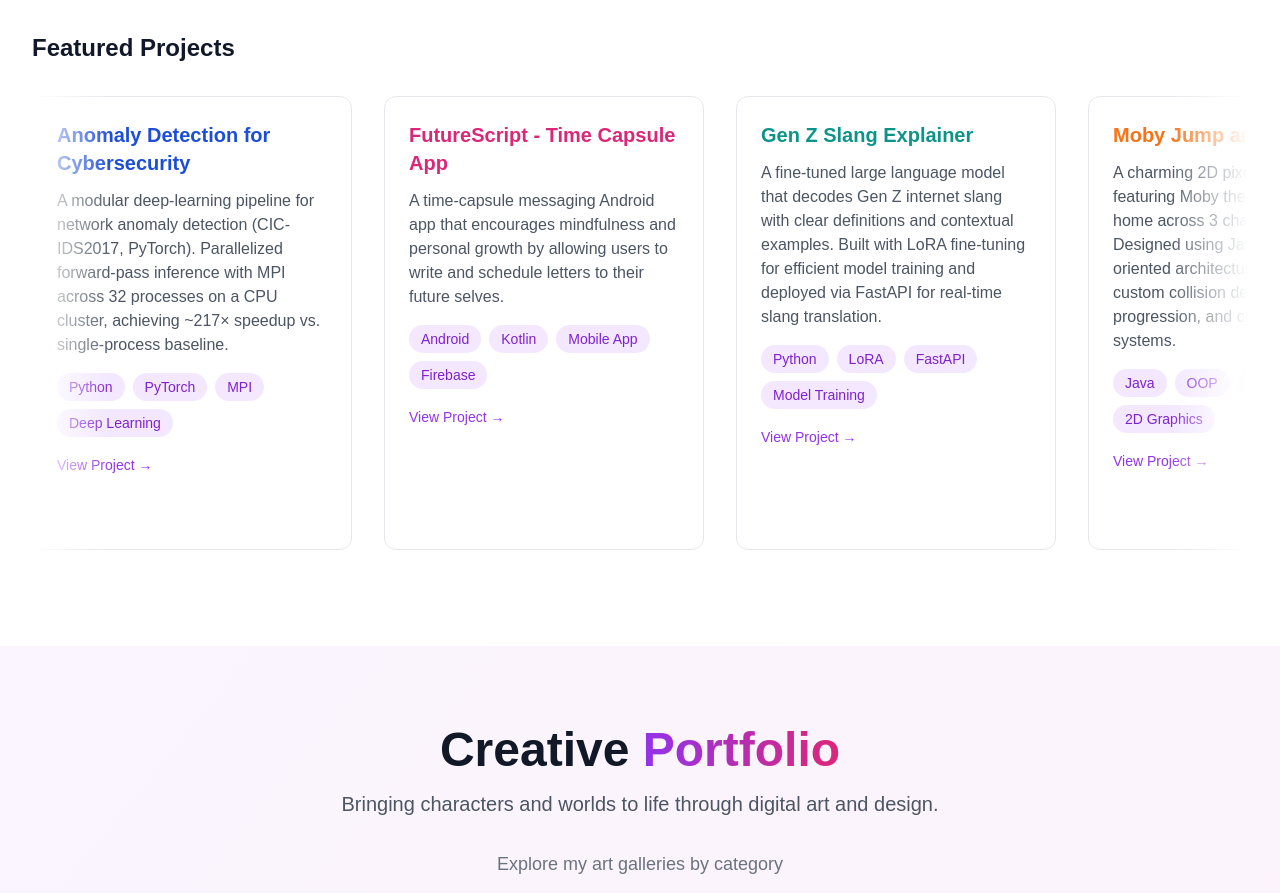
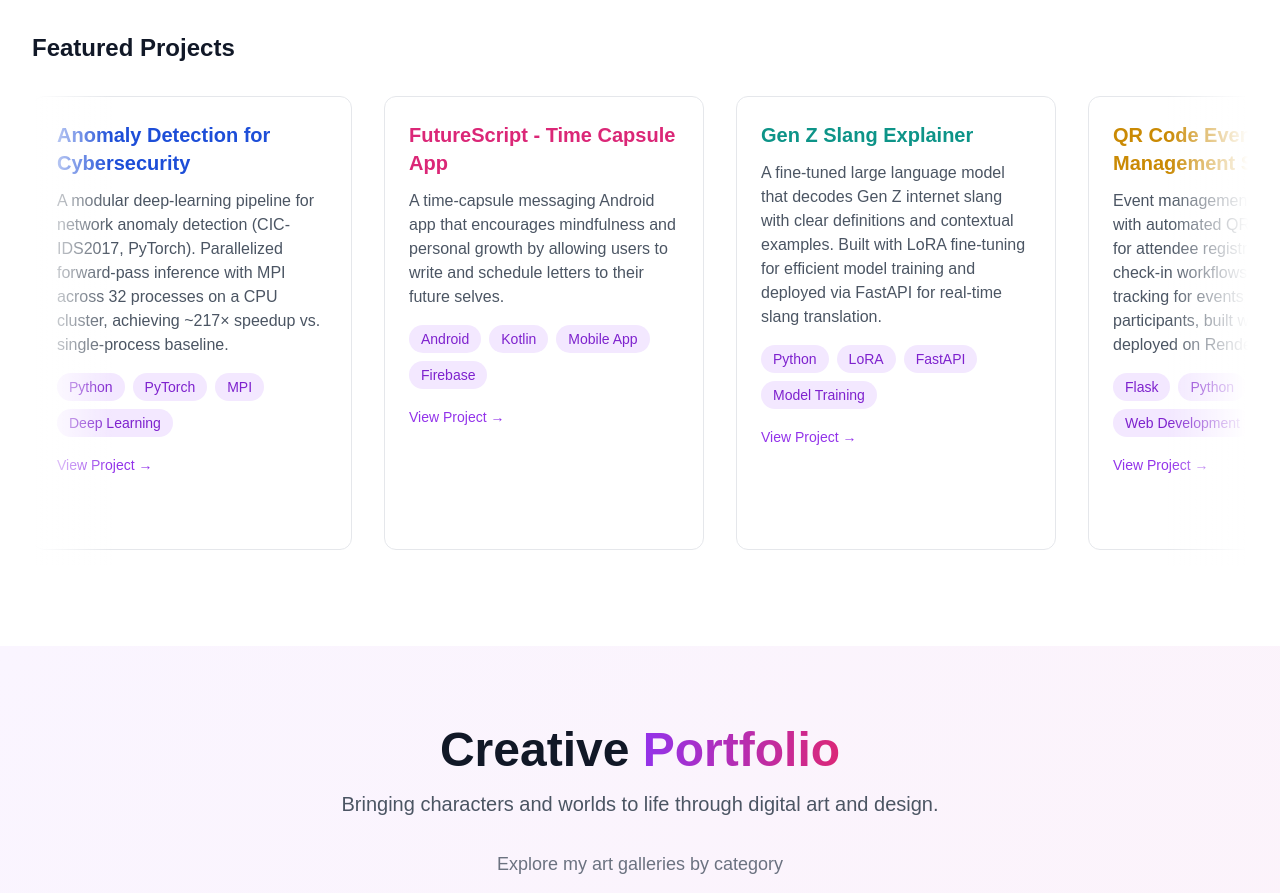
Before and after one commit to Ruiyang1210W/ruiyangwang-website, a Next.js app: page / in a window 1280 px wide. Shown: the part 1620-2513 px from the top of the page. Built offline with nearby package versions, Linux system fonts and the light colour scheme.

Commit message:
Add featured projects; security update

```diff
--- a/package.json
+++ b/package.json
@@ -11,10 +11,10 @@
   },
   "dependencies": {
     "i18next": "^25.3.2",
-    "next": "^15.4.8",
+    "next": "^15.5.9",
     "next-i18next": "^15.4.2",
-    "react": "^19.1.2",
-    "react-dom": "^19.1.2",
+    "react": "^19.2.3",
+    "react-dom": "^19.2.3",
     "react-i18next": "^15.6.1"
   },
   "devDependencies": {
--- a/src/app/i18n.ts
+++ b/src/app/i18n.ts
@@ -49,14 +49,22 @@ const resources = {
             desc: "A fine-tuned large language model that decodes Gen Z internet slang with clear definitions and contextual examples. Built with LoRA fine-tuning for efficient model training and deployed via FastAPI for real-time slang translation."
           },
           project4: {
+            title: "QR Code Event Management System",
+            desc: "Event management web application with automated QR code generation for attendee registration. Streamlined check-in workflows and real-time data tracking for events with hundreds of participants, built with Flask and deployed on Render."
+          },
+          project5: {
+            title: "Intelligent Writing Assistant",
+            desc: "A writing tool that integrates the OpenAI API, focusing on areas like job cover letters, statements of purpose, and essays. Features three specialized modes—Professional, Academic, and Creative—to tailor content to different writing needs."
+          },
+          project6: {
             title: "Moby Jump and Run",
             desc: "A charming 2D pixel-art platformer featuring Moby the bird's journey home across 3 challenging levels. Designed using Java with object-oriented architecture, including custom collision detection, level progression, and character animation systems."
           },
-          project5: {
+          project7: {
             title: "Artistic Alley – Commission Marketplace",
             desc: "A full-stack commission marketplace connecting artists with clients. Features streamlined request workflows, real-time order tracking, and integrated payment processing. Built with Next.js and React, reducing artist-client coordination time by automating commission management."
           },
-          project6: {
+          project8: {
             title: "Neon Navigator",
             desc: "A 3D linear action game where players control a character navigating through obstacle-filled levels. Features dynamic level progression, physics-based challenges, and immersive neon-themed environments. Built with Unity and C#."
           }
@@ -206,14 +214,22 @@ const resources = {
             desc: "一个经过微调的大型语言模型，通过清晰的定义和情境示例解码Gen Z网络俚语。使用LoRA微调技术实现高效的模型训练，并通过FastAPI部署以实现实时俚语翻译。"
           },
           project4: {
+            title: "二维码活动管理系统",
+            desc: "具有自动化二维码生成功能的活动管理网络应用程序，用于参会者注册。为数百名参与者的活动提供简化的签到工作流程和实时数据跟踪，使用Flask构建并部署在Render上。"
+          },
+          project5: {
+            title: "智能写作助手",
+            desc: "集成OpenAI API的写作工具，专注于求职信、目的陈述和论文等领域。具有三种专业模式——专业、学术和创意——以满足不同的写作需求。"
+          },
+          project6: {
             title: "Moby跳跃冒险",
             desc: "一款迷人的2D像素艺术平台游戏，讲述小鸟Moby穿越3个挑战关卡回家的旅程。使用Java和面向对象架构设计，包含自定义碰撞检测、关卡进度和角色动画系统。"
           },
-          project5: {
+          project7: {
             title: "Artistic Alley – 艺术委托市场",
             desc: "一个连接艺术家与客户的全栈委托市场平台。具有简化的请求工作流程、实时订单跟踪和集成支付处理功能。使用Next.js和React构建，通过自动化委托管理减少艺术家与客户的协调时间。"
           },
-          project6: {
+          project8: {
             title: "霓虹领航员",
             desc: "一款3D线性动作游戏，玩家控制角色穿越充满障碍的关卡。具有动态关卡进度、基于物理的挑战和沉浸式霓虹主题环境。使用Unity和C#构建。"
           }
--- a/src/components/Technical.tsx
+++ b/src/components/Technical.tsx
@@ -41,20 +41,34 @@ export default function Technical() {
     {
       titleKey: 'technical.projects.project4.title',
       descKey: 'technical.projects.project4.desc',
+      tags: ['Flask', 'Python', 'Web Development', 'QR Code'],
+      link: 'https://qr-code-generator-cssa.onrender.com/',
+      color: 'text-yellow-600'
+    },
+    {
+      titleKey: 'technical.projects.project5.title',
+      descKey: 'technical.projects.project5.desc',
+      tags: ['Java', 'OpenAI API', 'JUnit', 'Swing'],
+      link: 'https://github.com/Ruiyang1210W/Intelligent-Writing-Assistant',
+      color: 'text-indigo-600'
+    },
+    {
+      titleKey: 'technical.projects.project6.title',
+      descKey: 'technical.projects.project6.desc',
       tags: ['Java', 'OOP', 'Game Dev', '2D Graphics'],
       link: 'https://github.com/Ruiyang1210W/Jump-and-Run',
       color: 'text-orange-500'
     },
     {
-      titleKey: 'technical.projects.project5.title',
-      descKey: 'technical.projects.project5.desc',
+      titleKey: 'technical.projects.project7.title',
+      descKey: 'technical.projects.project7.desc',
       tags: ['Next.js', 'React', 'Full-Stack', 'TypeScript'],
       link: 'https://github.com/GuyWhoCode/Artistic-Alley',
       color: 'text-red-600'
     },
     {
-      titleKey: 'technical.projects.project6.title',
-      descKey: 'technical.projects.project6.desc',
+      titleKey: 'technical.projects.project8.title',
+      descKey: 'technical.projects.project8.desc',
       tags: ['Unity', 'C#', '3D Game', 'Game Dev'],
       link: 'https://lfer58.itch.io/neon-navigator',
       color: 'text-purple-600'
```
Also changed, not shown: 1 other file (tests, documents, lock files or other folders).
